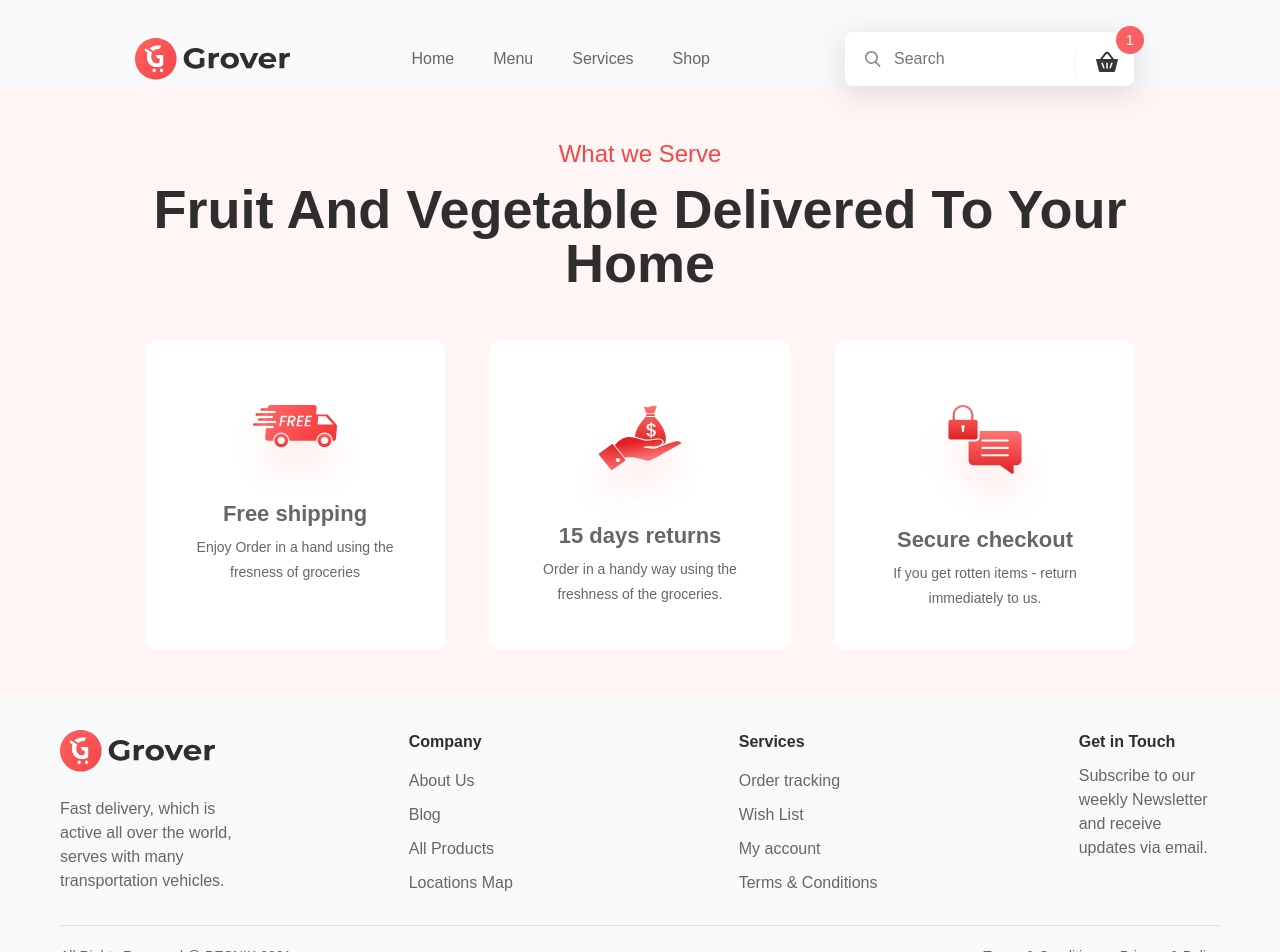
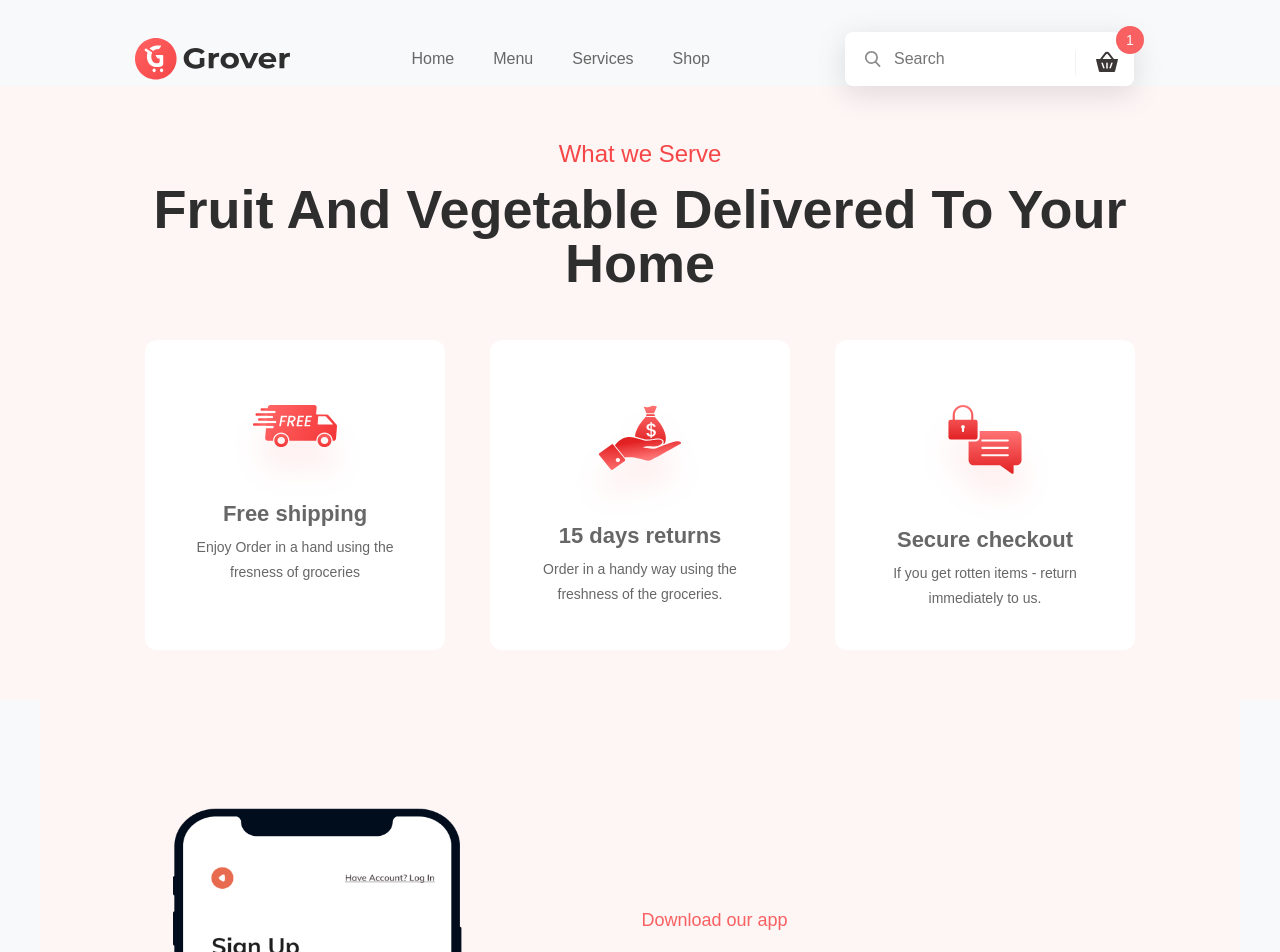
Before and after one commit to Tornikee77/Grover, a React (Vite) app: page / in a window 1280 px wide. Shown: the top 952 px of the page. Built offline with nearby package versions, Linux system fonts and the light colour scheme.

Commit message:
bugfix/home

```diff
--- a/src/views/Home/Home.jsx
+++ b/src/views/Home/Home.jsx
@@ -1,5 +1,6 @@
 import Header from "../../components/organisms/Header/Header";
 import WeServe from "../../components/organisms/WeServe/WeServe";
+import DownlaodOurApp from "../../components/DownloadOurApp/DownlaodOurApp";
 import Footer from "../../components/organisms/Footer/Footer";
 
 const Home = () => {
@@ -7,19 +8,16 @@ const Home = () => {
     <div>
       {/*Header*/}
       <Header />
-      {/*How it Works*/}
-      {/*How it Works component import here*/}
-      {/*Jobs near me*/}
-      <WeServe /> {/*არვიცოდი ეს ზუსტად სად უნდა ჩამესვა*/}
-      {/*Jobs near me component import here*/}
-      {/*99+ jobs category*/}
-      {/*99+ jobs category component import here*/}
-      {/*Price value*/}
-      {/*Price value component import here*/}
-      {/*Testimonials*/}
-      {/*Testimonials near me component import here*/}
-      {/*Subscribe newsletter*/}
-      {/*Subscribe newsletter component import here*/}
+      {/*More than Faster*/}
+      {/*More than Faster component import here*/}
+      {/*What we Serve*/}
+      <WeServe />
+      {/*WHY CHOOSE US*/}
+      {/*WHY CHOOSE US component import here*/}
+      {/*HOME DELIVERY*/}
+      {/*HOME DELIVERY component import here*/}
+      {/*Download our app*/}
+      <DownlaodOurApp />
       {/*Footer*/}
       <Footer />
       {/*Footer component import here*/}
```
